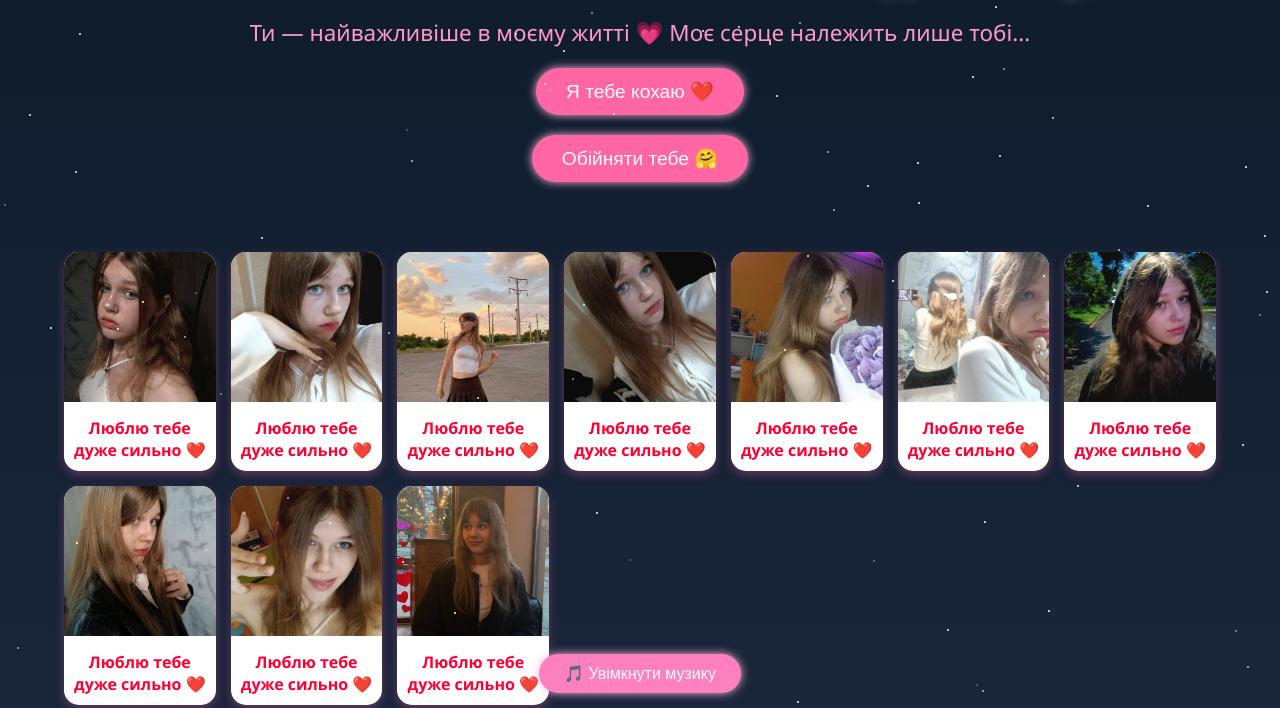
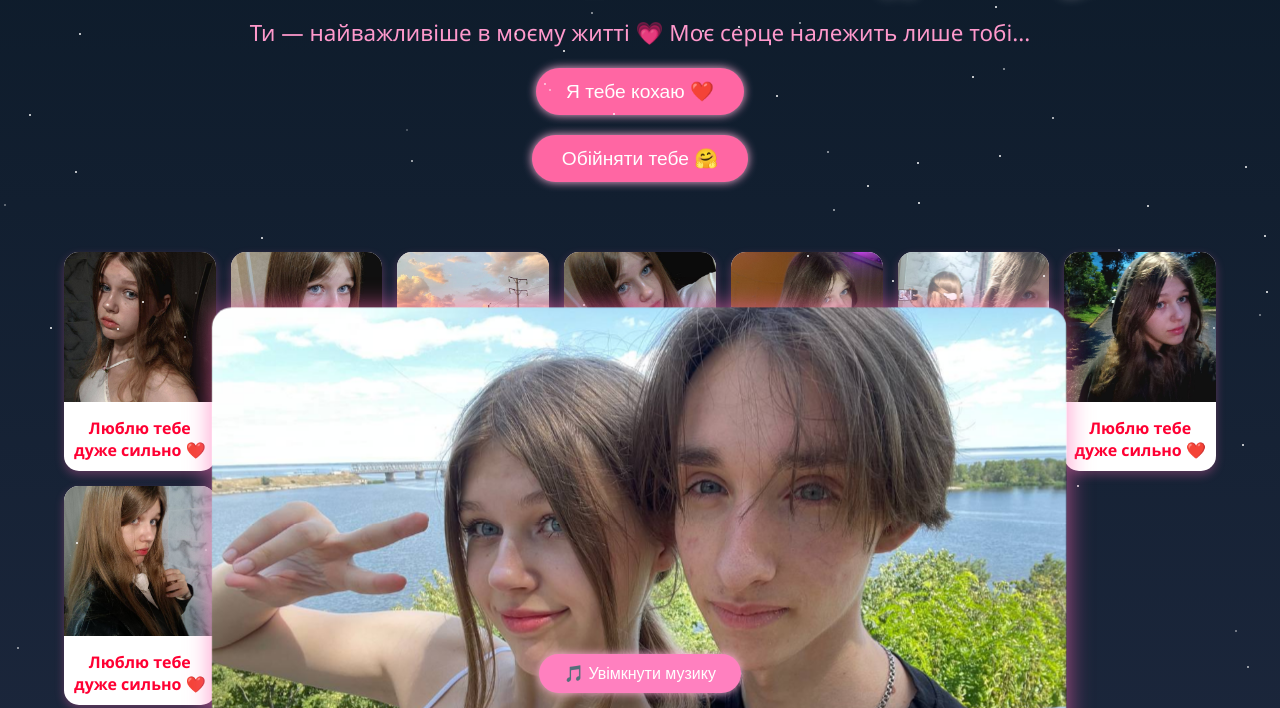
Before and after one commit to Bbalchik/download111, a plain HTML site: page love/index.html in a window 1280 px wide. Both pictures are taken after a click on the button "Обійняти тебе 🤗". Shown: the part 92-800 px from the top of the page. Drawn offline with Linux system fonts and the light colour scheme.

Commit message:
Update index.html

```diff
--- a/love/index.html
+++ b/love/index.html
@@ -327,7 +327,7 @@
       img.src = "your_photo.jpg"; // ← заміни на правильне посилання
       img.className = "love-photo";
       document.body.appendChild(img);
-      setTimeout(() => img.remove(), 2000);
+      setTimeout(() => img.remove(), 3500);
     }
   </script>
 </body>
```
